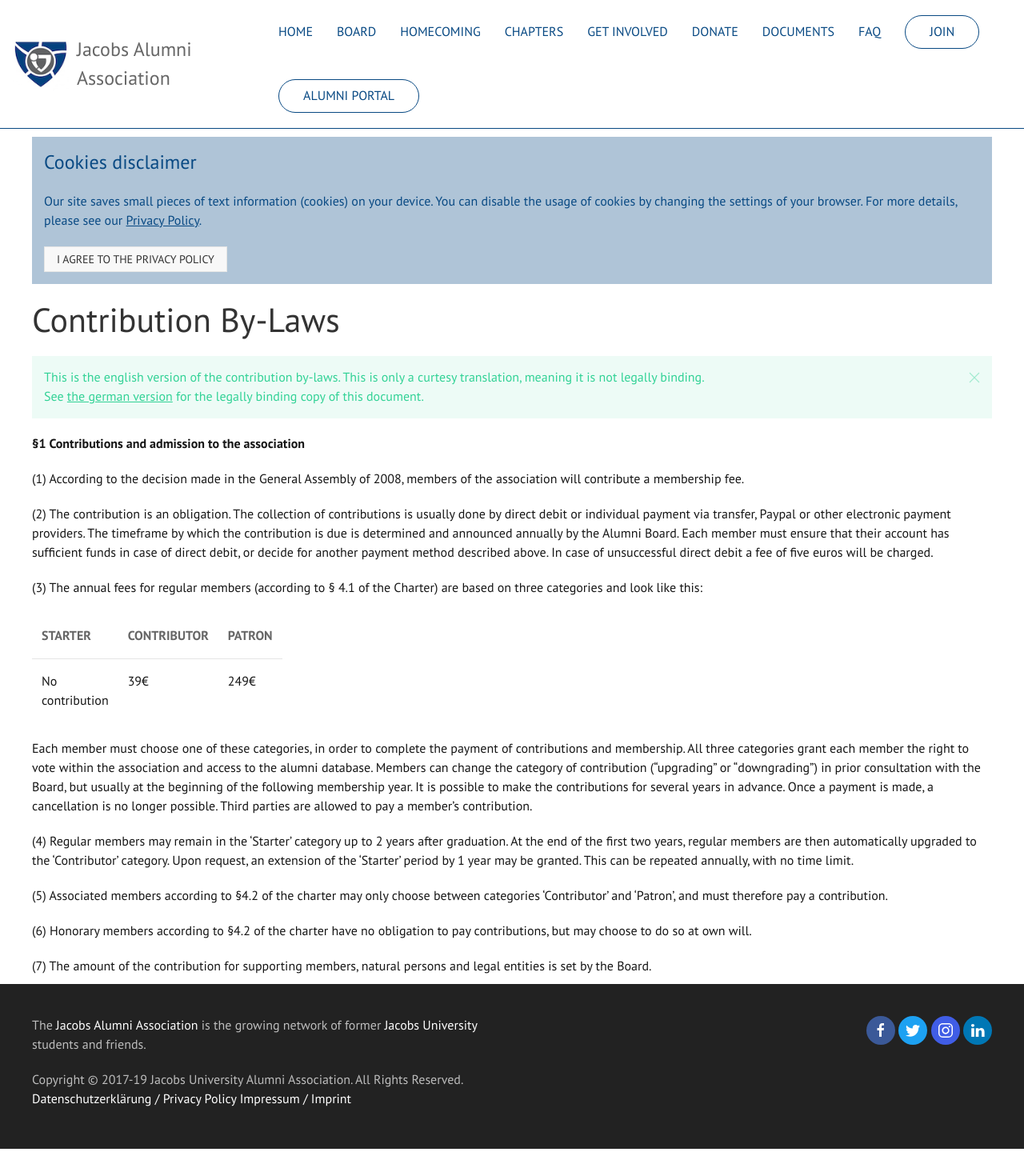
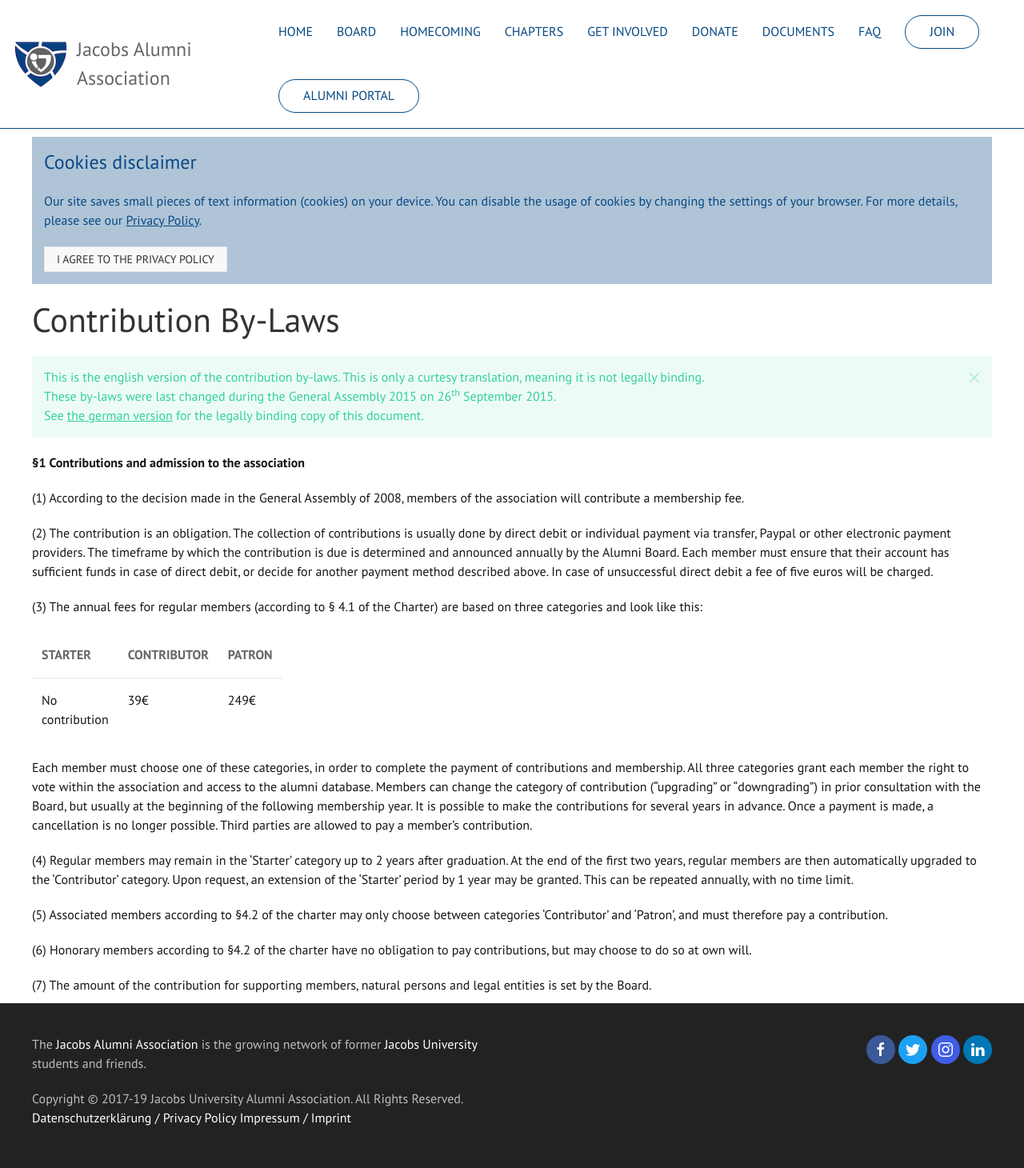
Before and after one commit to JacobsAlumni/jekyll.jacobs-alumni.de, a Jekyll site: the page built from src/documents/bylaws-contribution/english.html, in a window 1280 px wide. Shown: the whole page at 80% size. Built offline with Jekyll 4.4.1, drawn with Linux system fonts in a browser that asks for light colours; before the commit the page ends 1436 px from its top, so only the background shows below that.

Commit message:
Add change date on charter and by-laws

```diff
--- a/src/documents/bylaws-contribution/english.html
+++ b/src/documents/bylaws-contribution/english.html
@@ -9,6 +9,7 @@
     <p>
         This is the english version of the contribution by-laws.
         This is only a curtesy translation, meaning it is not legally binding. <br />
+        These by-laws were last changed during the General Assembly 2015 on 26<sup>th</sup> September 2015. <br />
         See <a href="/documents/bylaws-contribution/german/">the german version</a> for the legally binding copy of this document.
     </p>
 </div>
--- a/src/documents/bylaws-contribution/german.html
+++ b/src/documents/bylaws-contribution/german.html
@@ -8,6 +8,7 @@
     <a class="uk-alert-close" uk-close></a>
     <p>
         This is the german, legally binding version of the contribution by-laws. <br />
+        These by-laws were last changed during the General Assembly 2015 on 26<sup>th</sup> September 2015. <br />
         See <a href="/documents/bylaws-contribution/english/">the english version</a> for a translation of this document.
     </p>
 </div>
--- a/src/documents/charter/english.html
+++ b/src/documents/charter/english.html
@@ -9,6 +9,7 @@
     <p>
         This is the english version of the charter.
         This is only a curtesy translation, meaning it is not legally binding. <br />
+        This charter was last changed during the General Assembly 2015 on 26<sup>th</sup> September 2015. <br />
         See <a href="/documents/charter/german/">the german version</a> for the legally binding copy of this document.
     </p>
 </div>
--- a/src/documents/charter/german.html
+++ b/src/documents/charter/german.html
@@ -8,6 +8,7 @@
     <a class="uk-alert-close" uk-close></a>
     <p>
         This is the german, legally binding version of the charter. <br />
+        This charter was last changed during the General Assembly 2015 on 26<sup>th</sup> September 2015. <br />
         See <a href="/documents/charter/english/">the english version</a> for a translation of this document.
     </p>
 </div>
```
